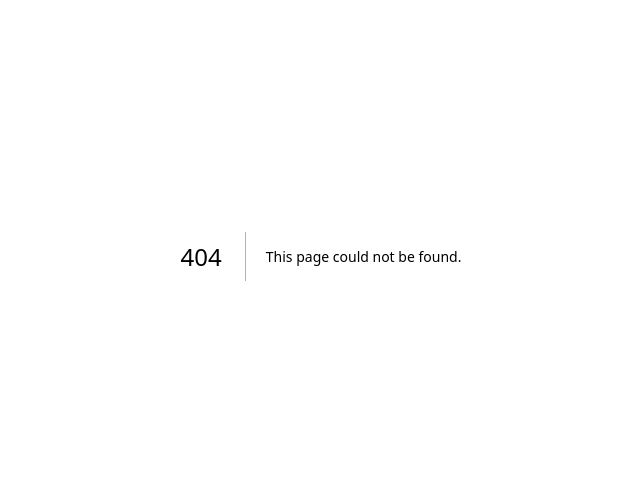
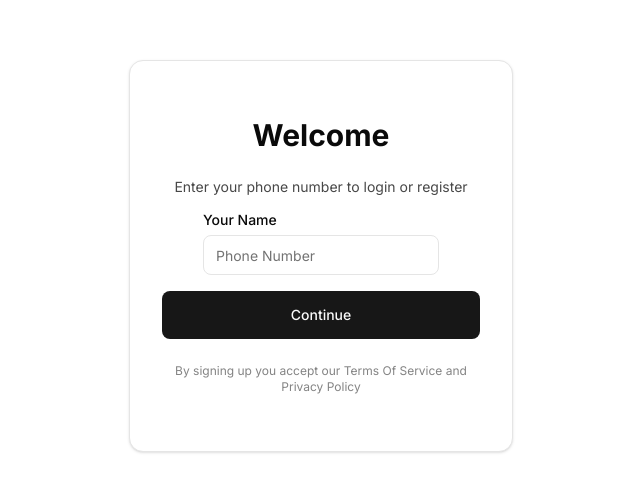
Before and after one commit to default64bit/100daraje-task, a Next.js app: page /login in a window 1280 px wide. Before the commit this address had no page. Shown: the part 144-636 px from the top of the page, without its empty margins (319-959 px from the left). Built offline with nearby package versions, Linux system fonts and the light colour scheme.

Commit message:
inital login page

```diff
--- /dev/null
+++ b/src/app/login/page.tsx
@@ -0,0 +1,88 @@
+"use client";
+import { Button } from "@/components/ui/Button";
+import { Card, CardContent } from "@/components/ui/Card";
+import { Input } from "@/components/ui/Input";
+import { TbLoader } from "react-icons/tb";
+import { useToast } from "@/hooks/UseToast";
+import { z } from "zod";
+import { useForm } from "react-hook-form";
+import { zodResolver } from "@hookform/resolvers/zod";
+import { useState } from "react";
+import { useRouter } from "next/navigation";
+import { Form, FormControl, FormField, FormItem, FormLabel, FormMessage } from "@/components/ui/Form";
+
+const formSchema = z.object({
+    mobile: z.string({ required_error: "add your name here please" }),
+});
+
+const Login = () => {
+    const { toast } = useToast();
+    const router = useRouter();
+
+    const [loading, setLoading] = useState(false);
+
+    const form = useForm<z.infer<typeof formSchema>>({
+        resolver: zodResolver(formSchema),
+        defaultValues: {
+            mobile: "",
+        },
+    });
+
+    const onSubmit = async (values: z.infer<typeof formSchema>) => {
+        if (loading) return;
+        setLoading(true);
+
+        const data = {
+            mobile: values.mobile,
+        };
+
+        const R = await fetch(`/api/products/reviews`, {
+            method: "POST",
+            headers: { "content-type": "application/json" },
+            body: JSON.stringify(data),
+        })
+            .then((response) => response)
+            .catch((error) => new Response(error, { status: 500, statusText: "Internal Error" }));
+        setLoading(false);
+
+        if (R.status >= 400) {
+            const error = await R.text();
+            toast({ title: "Whoops...", description: error ?? "Unknow Error", variant: "destructive" });
+            return;
+        }
+
+        router.replace("/dashboard");
+    };
+
+    return (
+        <Card className="w-full max-w-96">
+            <CardContent className="flex flex-col items-center gap-6 w-full p-8">
+                <h1 className="text-3xl font-bold">Welcome</h1>
+                <p className="text-sm opacity-75 -mb-2 text-pretty">Enter your phone number to login or register</p>
+                <Form {...form}>
+                    <form className="flex flex-col items-center gap-4 w-full" key="enter" onSubmit={form.handleSubmit(onSubmit)}>
+                        <FormField
+                            control={form.control}
+                            name="mobile"
+                            render={({ field }) => (
+                                <FormItem>
+                                    <FormLabel>Your Name</FormLabel>
+                                    <FormControl>
+                                        <Input placeholder="Phone Number" {...field} required />
+                                    </FormControl>
+                                    <FormMessage />
+                                </FormItem>
+                            )}
+                        />
+                        <Button className="w-full py-6" type="submit" disabled={loading}>
+                            {loading ? <TbLoader className="animate-spin" size="1.25rem" /> : "Continue"}
+                        </Button>
+                    </form>
+                </Form>
+                <small className="text-xs opacity-50 text-center">By signing up you accept our Terms Of Service and Privacy Policy</small>
+            </CardContent>
+        </Card>
+    );
+};
+
+export default Login;
```
Also changed, not shown: package.json (+8 -3 lines), 1 other file (tests, documents, lock files or other folders).
